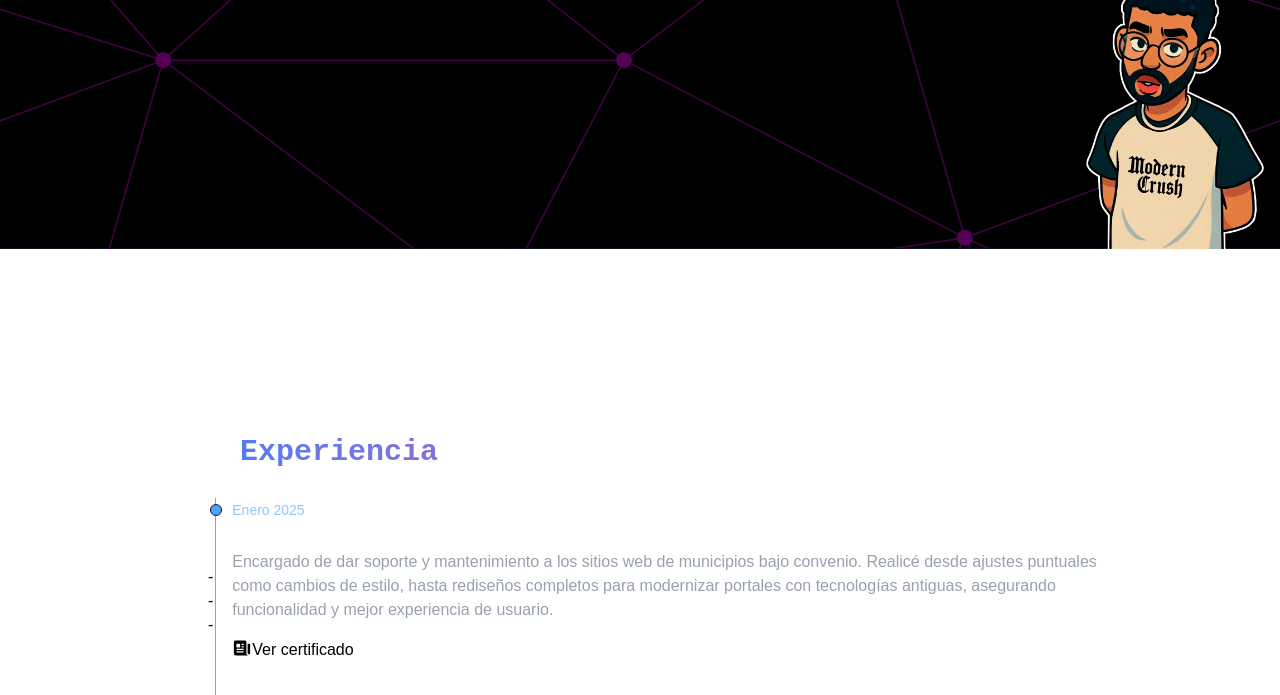
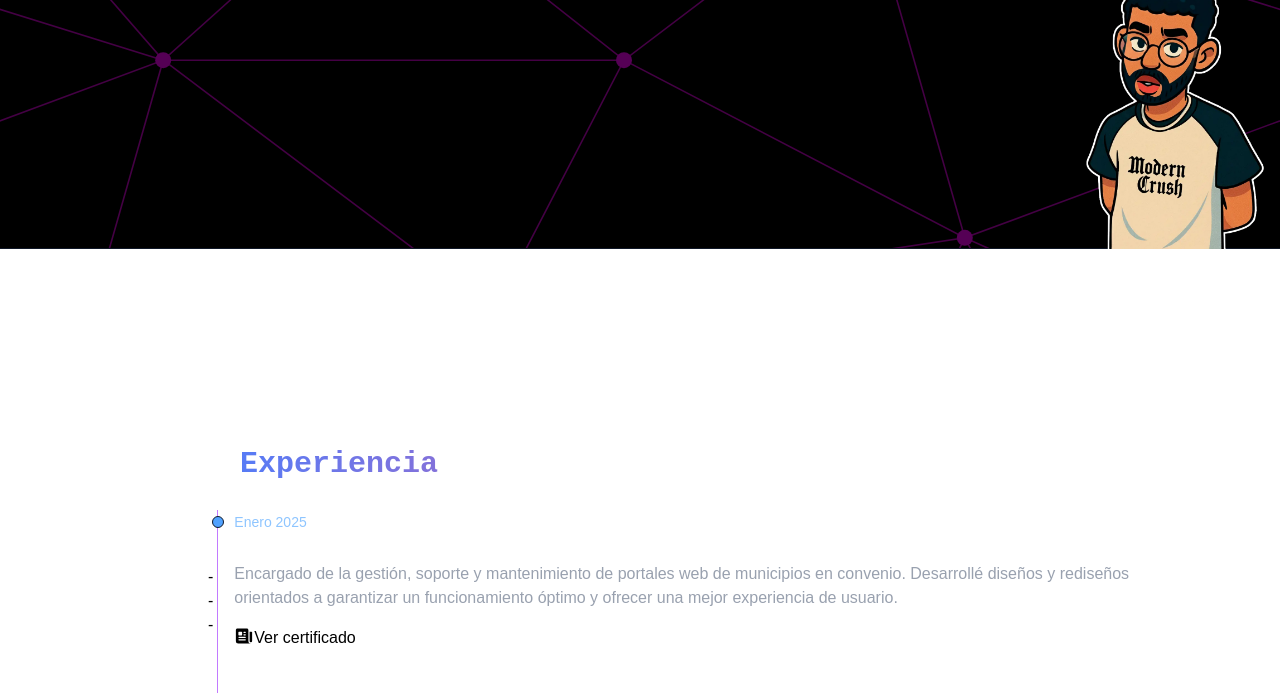
Before and after one commit to Camilo-Pal0/portfolio2, an Astro site: page / in a window 1280 px wide. Shown: the part 551-1246 px from the top of the page. Built offline with nearby package versions, Linux system fonts and the light colour scheme; Astro itself is replaced by a stand-in of ours.

Commit message:
testing 25

```diff
--- a/src/components/Experience.astro
+++ b/src/components/Experience.astro
@@ -5,7 +5,7 @@ const EXPERIENCE = [
   {
     date: 'Enero 2025',
     title: 'Soporte y Desarrollo Web — 1cero1',
-    description: 'Encargado de dar soporte y mantenimiento a los sitios web de municipios bajo convenio. Realicé desde ajustes puntuales como cambios de estilo, hasta rediseños completos para modernizar portales con tecnologías antiguas, asegurando funcionalidad y mejor experiencia de usuario.',
+    description: 'Encargado de la gestión, soporte y mantenimiento de portales web de municipios en convenio. Desarrollé diseños y rediseños orientados a garantizar un funcionamiento óptimo y ofrecer una mejor experiencia de usuario.',
     link: '#'
   },
 ]
```
